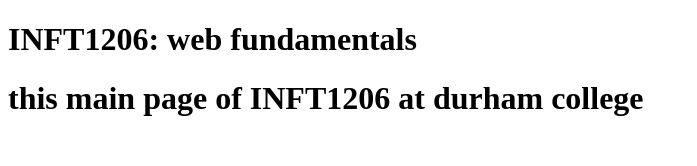
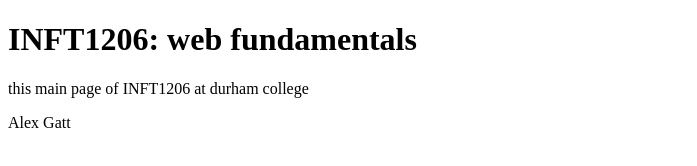
Before and after one commit to ghost-madara/INFT1206sec3, a plain HTML site: page index.html in a window 1280 px wide. Shown: the whole page, without its empty margins (0-697 px from the left). Drawn offline with Linux system fonts and the light colour scheme.

Commit message:
Update index.html
i added my name

```diff
--- a/index.html
+++ b/index.html
@@ -7,6 +7,7 @@
 </head>
 <body>
     <h1>INFT1206: web fundamentals</h1>
-    <h1>this main page of INFT1206 at durham college</h1>
+    <p>this main page of INFT1206 at durham college</p>
+    <p>Alex Gatt</p>
 </body>
 </html>
```
